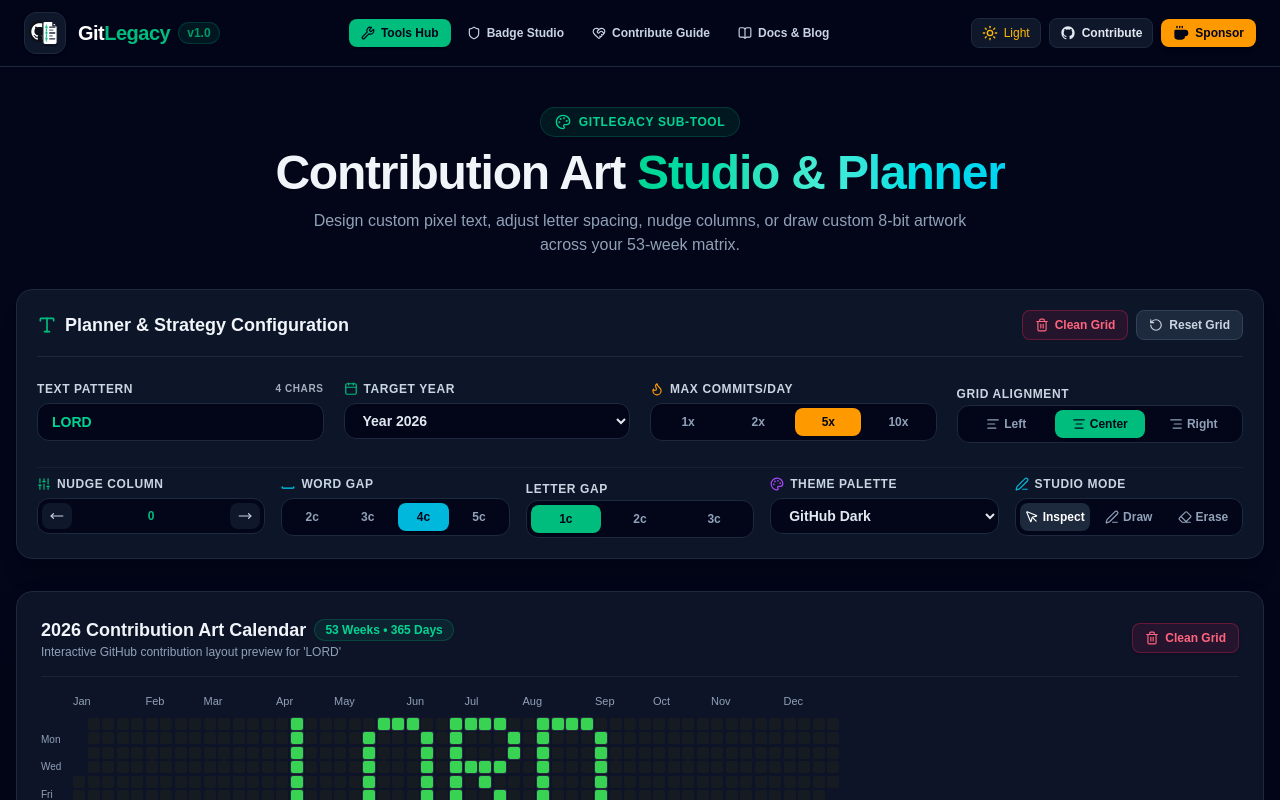
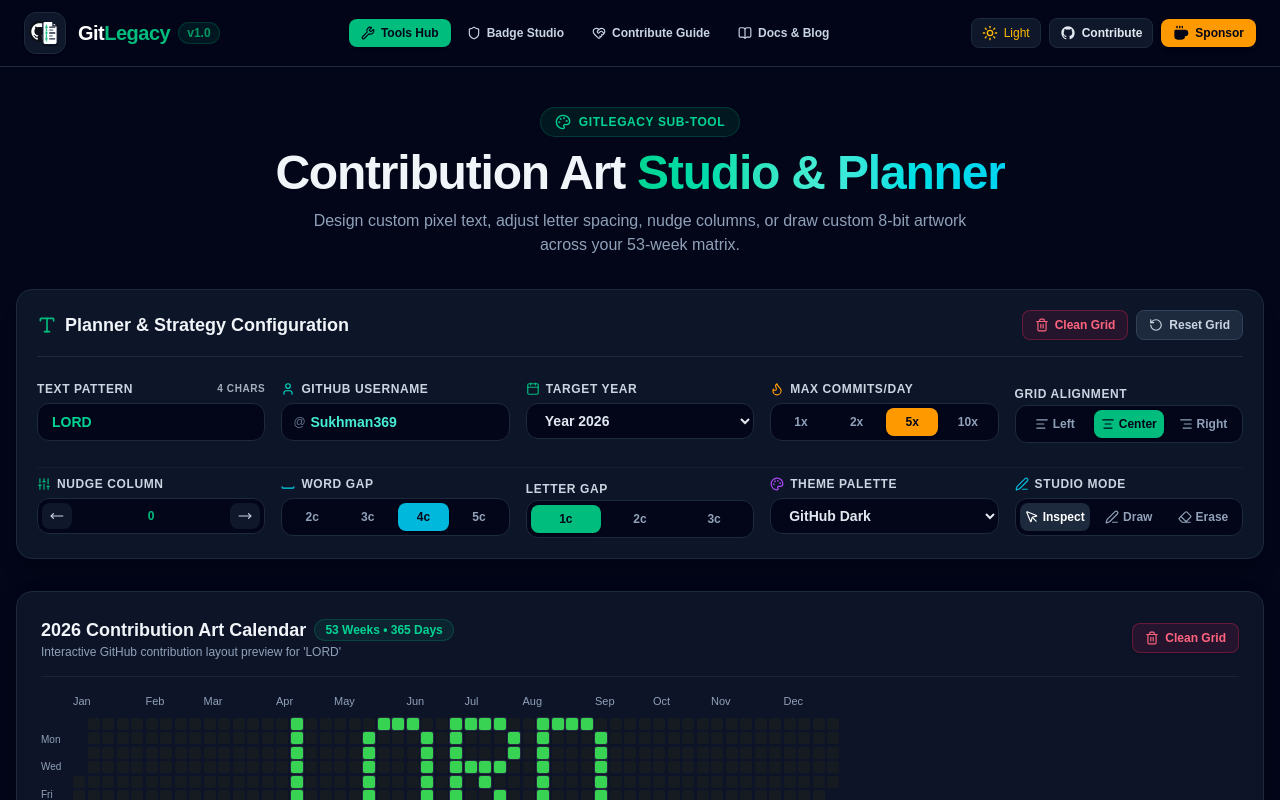
Before and after one commit to Sukhman369/githublegacy, a Next.js app: page /tools/art-studio in a window 1280 px wide. Shown: the top 800 px of the page. Built offline with nearby package versions, Linux system fonts and the light colour scheme.

Commit message:
feat(art-studio): add GitHub username configuration input for script generation

```diff
--- a/src/app/tools/art-studio/page.tsx
+++ b/src/app/tools/art-studio/page.tsx
@@ -36,6 +36,7 @@ function ArtStudioContent() {
     themeId: 'github-dark',
     drawingMode: 'select',
     drawIntensityLevel: 4,
+    username: 'Sukhman369',
   });
 
   const [customOverrides, setCustomOverrides] = useState<
--- a/src/components/ExportPanel.tsx
+++ b/src/components/ExportPanel.tsx
@@ -66,9 +66,10 @@ export const ExportPanel: React.FC<ExportPanelProps> = ({ grid, settings, isDark
     });
   };
 
-  const bashScript = generateBashScript(grid, 'githublegacy');
-  const pythonScript = generatePythonScript(grid);
-  const powerShellScript = generatePowerShellScript(grid);
+  const targetUsername = settings.username || 'Sukhman369';
+  const bashScript = generateBashScript(grid, 'githublegacy', targetUsername);
+  const pythonScript = generatePythonScript(grid, targetUsername);
+  const powerShellScript = generatePowerShellScript(grid, targetUsername);
 
   return (
     <>
--- a/src/components/PlannerControls.tsx
+++ b/src/components/PlannerControls.tsx
@@ -20,6 +20,7 @@ import {
   Sliders,
   Space,
   Trash2,
+  User,
 } from 'lucide-react';
 
 interface PlannerControlsProps {
@@ -92,7 +93,7 @@ export const PlannerControls: React.FC<PlannerControlsProps> = ({
         </div>
       </div>
 
-      <div className="grid grid-cols-1 md:grid-cols-2 lg:grid-cols-4 gap-5">
+      <div className="grid grid-cols-1 md:grid-cols-2 lg:grid-cols-5 gap-4">
         {/* Text Input */}
         <div className="space-y-1.5">
           <label
@@ -116,6 +117,32 @@ export const PlannerControls: React.FC<PlannerControlsProps> = ({
                 isDarkMode
                   ? 'bg-slate-950 border-slate-800 text-emerald-400 placeholder-slate-600'
                   : 'bg-slate-50 border-slate-300 text-emerald-600 placeholder-slate-400'
+              }`}
+            />
+          </div>
+        </div>
+
+        {/* GitHub Username Input */}
+        <div className="space-y-1.5">
+          <label
+            className={`text-xs font-semibold uppercase tracking-wider flex items-center gap-1.5 ${
+              isDarkMode ? 'text-slate-300' : 'text-slate-600'
+            }`}
+          >
+            <User className="h-3.5 w-3.5 text-teal-400" />
+            <span>GitHub Username</span>
+          </label>
+          <div className="relative">
+            <span className="absolute left-3 top-1/2 -translate-y-1/2 text-xs font-mono text-slate-500">@</span>
+            <input
+              type="text"
+              value={settings.username || ''}
+              onChange={(e) => onChangeSettings({ username: e.target.value })}
+              placeholder="Sukhman369"
+              className={`w-full rounded-xl border pl-7 pr-3 py-2 text-sm font-mono font-semibold focus:border-emerald-500 focus:outline-none focus:ring-1 focus:ring-emerald-500 ${
+                isDarkMode
+                  ? 'bg-slate-950 border-slate-800 text-teal-300 placeholder-slate-600'
+                  : 'bg-slate-50 border-slate-300 text-teal-700 placeholder-slate-400'
               }`}
             />
           </div>
--- a/src/lib/export-engine.ts
+++ b/src/lib/export-engine.ts
@@ -53,7 +53,11 @@ export function generateJSON(grid: CalendarGrid, settings: PlannerSettings): str
 /**
  * Generate standalone Bash script to apply commits to a target Git repo
  */
-export function generateBashScript(grid: CalendarGrid, repoName: string = 'githublegacy'): string {
+export function generateBashScript(
+  grid: CalendarGrid,
+  repoName: string = 'githublegacy',
+  username: string = 'Sukhman369'
+): string {
   const activeCells = grid.weeks
     .flatMap((w) => w.days)
     .filter((d) => d.commitCount > 0 && d.year === grid.year);
@@ -62,15 +66,16 @@ export function generateBashScript(grid: CalendarGrid, repoName: string = 'githu
     '#!/bin/bash',
     '# =========================================================',
     `# GitLegacy Automated Commit Script for ${grid.year}`,
-    `# Generated for repo: ${repoName}`,
+    `# Target User: @${username} | Repo: ${repoName}`,
     '# =========================================================',
     '',
     'set -e',
     '',
-    'echo "🚀 Starting GitLegacy commit generation..."',
+    'echo "🚀 Starting GitLegacy commit generation for @' + username + '..."',
     'mkdir -p legacy_art_data',
     'cd legacy_art_data',
     'git init',
+    `git config user.name "${username}"`,
     '',
     '# Function to write commit',
     'make_commit() {',
@@ -92,7 +97,7 @@ export function generateBashScript(grid: CalendarGrid, repoName: string = 'githu
 
   lines.push('');
   lines.push('echo "✅ Finished generating ' + activeCells.reduce((a, b) => a + b.commitCount, 0) + ' commits!"');
-  lines.push('echo "👉 Now run: git remote add origin <YOUR_REPO_URL> && git push -u origin main --force"');
+  lines.push('echo "👉 Now run: git remote add origin https://github.com/' + username + '/' + repoName + '.git && git push -u origin main --force"');
 
   return lines.join('\n');
 }
@@ -100,7 +105,10 @@ export function generateBashScript(grid: CalendarGrid, repoName: string = 'githu
 /**
  * Generate Python automation script
  */
-export function generatePythonScript(grid: CalendarGrid): string {
+export function generatePythonScript(
+  grid: CalendarGrid,
+  username: string = 'Sukhman369'
+): string {
   const activeCells = grid.weeks
     .flatMap((w) => w.days)
     .filter((d) => d.commitCount > 0 && d.year === grid.year);
@@ -108,7 +116,7 @@ export function generatePythonScript(grid: CalendarGrid): string {
   const script = `import os
 import subprocess
 
-# GitLegacy Automation Script
+# GitLegacy Automation Script for @${username}
 # Total Active Days: ${activeCells.length}
 
 SCHEDULE = ${JSON.stringify(activeCells.map(c => [c.date, c.commitCount]))}
@@ -116,11 +124,13 @@ SCHEDULE = ${JSON.stringify(activeCells.map(c => [c.date, c.commitCount]))}
 def run_cmd(cmd, env=None):
     subprocess.run(cmd, shell=True, check=True, env=env)
 
-print("Starting Git legacy generation...")
+print("Starting Git legacy generation for @${username}...")
 
 if not os.path.exists("activity_log.txt"):
     with open("activity_log.txt", "w") as f:
         f.write("GitLegacy Log\\n")
+
+run_cmd('git config user.name "${username}"')
 
 for date_str, count in SCHEDULE:
     for i in range(count):
@@ -144,7 +154,10 @@ print("Finished generating commits! Push to your repository to update GitHub con
 /**
  * Generate PowerShell script for Windows users
  */
-export function generatePowerShellScript(grid: CalendarGrid): string {
+export function generatePowerShellScript(
+  grid: CalendarGrid,
+  username: string = 'Sukhman369'
+): string {
   const activeCells = grid.weeks
     .flatMap((w) => w.days)
     .filter((d) => d.commitCount > 0 && d.year === grid.year);
@@ -152,14 +165,16 @@ export function generatePowerShellScript(grid: CalendarGrid): string {
   const lines: string[] = [
     '# =========================================================',
     `# GitLegacy Automated Commit Script (PowerShell) for ${grid.year}`,
+    `# Target User: @${username}`,
     '# =========================================================',
     '',
     '$ErrorActionPreference = "Stop"',
-    'Write-Host "🚀 Starting GitLegacy commit generation..." -ForegroundColor Green',
+    `Write-Host "🚀 Starting GitLegacy commit generation for @${username}..." -ForegroundColor Green`,
     '',
     'New-Item -ItemType Directory -Force -Path "legacy_art_data" | Out-Null',
     'Set-Location "legacy_art_data"',
     'git init',
+    `git config user.name "${username}"`,
     '',
     '$schedule = @(',
   ];
@@ -185,7 +200,7 @@ export function generatePowerShellScript(grid: CalendarGrid): string {
   lines.push('Remove-Item Env:\\GIT_COMMITTER_DATE -ErrorAction SilentlyContinue');
   lines.push('');
   lines.push(`Write-Host "✅ Finished generating ${activeCells.reduce((a, b) => a + b.commitCount, 0)} commits!" -ForegroundColor Green`);
-  lines.push('Write-Host "👉 Now run: git remote add origin <YOUR_REPO_URL> && git push -u origin main --force" -ForegroundColor Yellow');
+  lines.push(`Write-Host "👉 Now run: git remote add origin https://github.com/${username}/githublegacy.git && git push -u origin main --force" -ForegroundColor Yellow`);
 
   return lines.join('\n');
 }
--- a/src/types/calendar.ts
+++ b/src/types/calendar.ts
@@ -46,6 +46,7 @@ export interface PlannerSettings {
   themeId: string;
   drawingMode: 'select' | 'draw' | 'erase';
   drawIntensityLevel: IntensityLevel;
+  username?: string;
 }
 
 export interface CalendarTheme {
```
